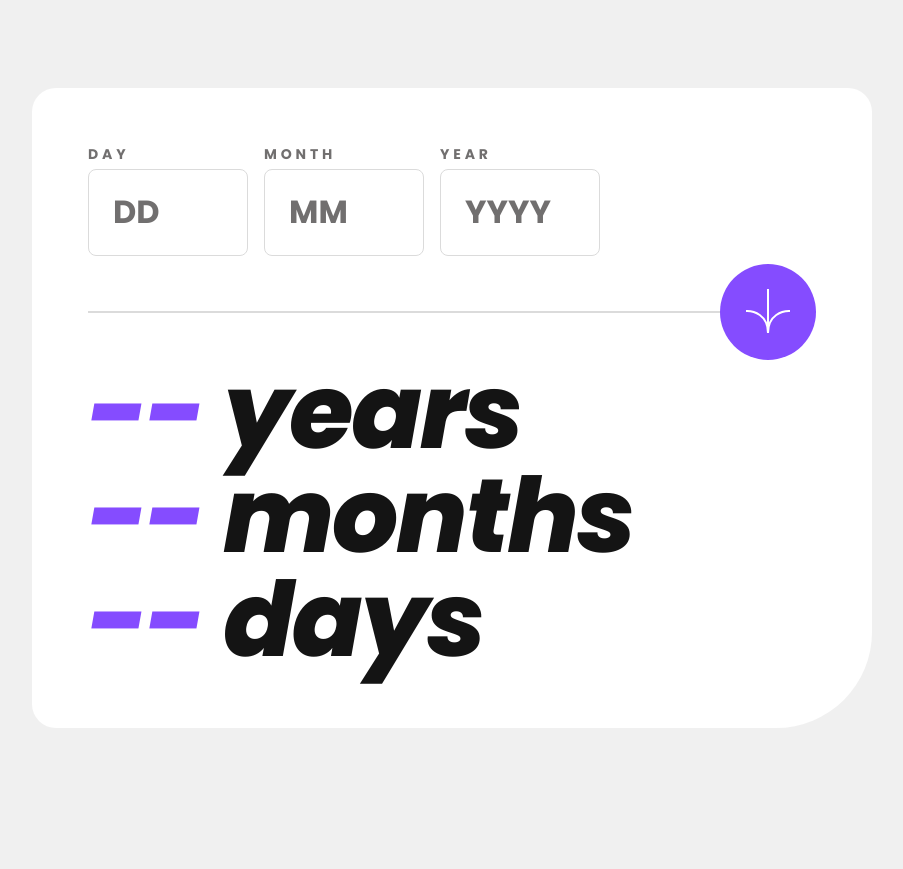
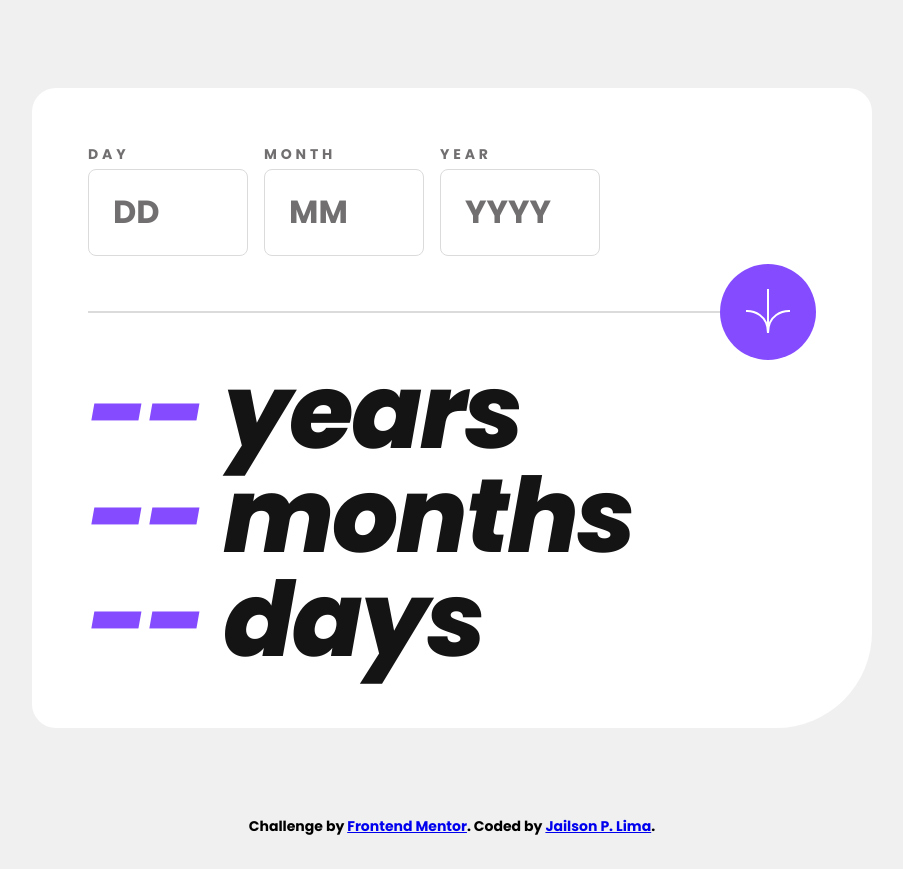
Before and after one commit to JailsonPLima/age-calculator-app, a plain HTML site: page index.html in a window 1280 px wide. Shown: the whole page, without its empty margins (188-1091 px from the left). Before the commit the page ends 816 px from the top, so only its background shows below. Drawn offline with Linux system fonts and the light colour scheme.

Commit message:
feat: add attribution section

```diff
--- a/assets/styles/style.css
+++ b/assets/styles/style.css
@@ -11,7 +11,7 @@ body {
 
 body {
   background-color: var(--off-white);
-  padding: 5.5rem 1rem;
+  padding: 5.5rem 1rem 2rem;
 }
 
 .l-main {
@@ -133,6 +133,13 @@ body {
   color: var(--purple);
 }
 
+.l-attribution {
+  padding-top: 5.5rem;
+  font-size: 0.875rem;
+  font-weight: 400;
+  text-align: center;
+}
+
 @media screen and (min-width: 48rem) {
   body {
     display: grid;
@@ -175,4 +182,8 @@ body {
   .l-results__title {
     font-size: 6.5rem;
   }
+
+  .l-attribution {
+    font-size: 0.875rem;
+  }
 }
--- a/index.html
+++ b/index.html
@@ -104,5 +104,17 @@
         </h1>
       </section>
     </main>
+    <div class="l-attribution">
+      Challenge by
+      <a
+        class="l-attribution__link"
+        href="https://www.frontendmentor.io/challenges/age-calculator-app-dF9DFFpj-Q"
+        target="_blank"
+        >Frontend Mentor</a
+      >. Coded by
+      <a class="l-attribution__link" href="https://github.com/JailsonPLima"
+        >Jailson P. Lima</a
+      >.
+    </div>
   </body>
 </html>
```
